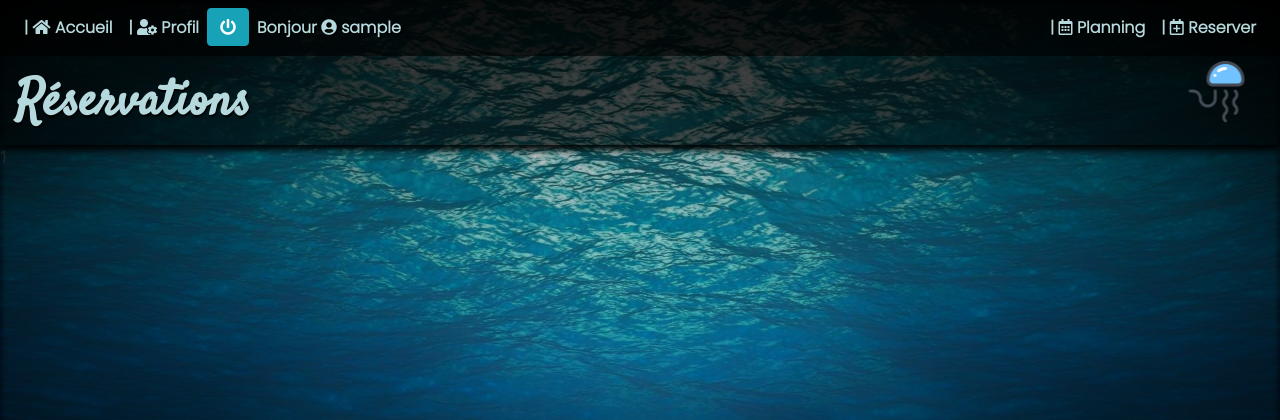
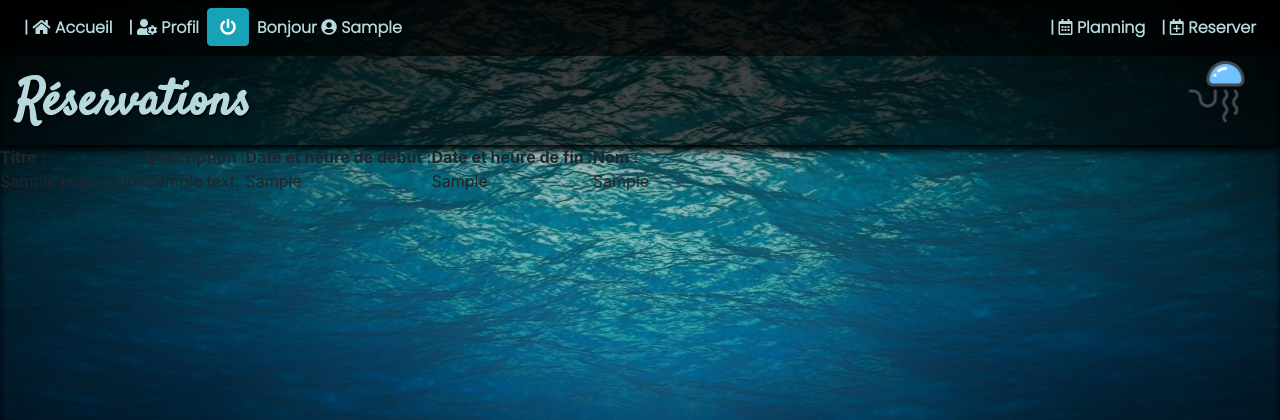
Before and after one commit to guillaume-grac/reservation-salles, a PHP site: page /pages/reservation.php?id=1 in a window 1280 px wide. Shown: the top 420 px of the page. Run offline with PHP 8.4, Linux system fonts and the light colour scheme; the visitor is signed in with stand-in values (Sample User, id 1); tables that the repository leaves empty or names only in its code hold one stand-in row (values such as "Sample post"); some libraries are stand-ins or nearby versions.

Commit message:
Reservation page a faire

```diff
--- a/css/planning.css
+++ b/css/planning.css
@@ -32,6 +32,10 @@ td{
     width: 200px;
 }
 
+.libre{
+    color: rgb(65, 58, 58);
+}
+
 tr{
     height: 43px;
 }
--- a/pages/reservation.php
+++ b/pages/reservation.php
@@ -35,13 +35,32 @@ require('../require/php/reservations.php');
 ?>
 
 <main>
+    <table>
+        <thead>
+            <tr>
+                <th>Titre :</th><th>Description :</th><th>Date et heure de début :</th><th>Date et heure de fin :</th><th>Nom :</th>
+            </tr>
+        </thead>
+        <tbody>
+            <tr>
+
 <?php
 
-if(isset($_GET)){
-    echo ' '. $_GET['id'] .' ';
-}
+    $reservations = new Event();
+    $contain = $reservations->affichageContenu();
+
+    foreach ($contain as $result){
+        foreach ($result as $key => $value){
+            echo '<td>' .$value.'</td>';
+        }
+    }
+
+
 ?>
-
+            <td><?php echo ucfirst($_SESSION['login']) ?></td>
+            </tr>
+        </tbody>
+    </table>
 </main>
 
 <?php require('../require/html/footer.php'); ?>
--- a/require/html/header.php
+++ b/require/html/header.php
@@ -24,7 +24,7 @@ if($index==1){
                             if (!isset($_SESSION['login'])){ echo '<li class="nav-item"><a class="nav-link" href=' . $connexion . '>| <i class="fas fa-user-check"></i> Connexion</a></li>';}
                             if (isset($_SESSION['login'])){ echo '<li class="nav-item"><a class="nav-link" href=' . $profil . '>| <i class="fas fa-user-cog"></i> Profil</a></li>';}
                             if (isset($_SESSION['login'])){ echo '<li><form method="POST" action="index.php"><button type="submit" class="btn btn-info" name="logout" title="Déconnexion"><i class="fas fa-power-off"></i></button></form></li>';}
-                            if (isset($_SESSION['login'])){ echo '<li class="nav-item"><a class="nav-link"> Bonjour <i class="fas fa-user-circle"></i> ' . $_SESSION['login'] . '</a></li>';}
+                            if (isset($_SESSION['login'])){ echo '<li class="nav-item"><a class="nav-link"> Bonjour <i class="fas fa-user-circle"></i> ' . ucfirst($_SESSION['login']) . '</a></li>';}
                             echo'
                         </ul>
                         <ul class="navbar-nav ml-auto salles">
@@ -63,7 +63,7 @@ else{
                         if (!isset($_SESSION['login'])){ echo '<li class="nav-item"><a class="nav-link"  href=' . $connexion . '>| <i class="fas fa-user-check"></i> Connexion</a></li>';}
                         if (isset($_SESSION['login'])){ echo '<li class="nav-item"><a class="nav-link" href=' . $profil . '>| <i class="fas fa-user-cog"></i> Profil</a></li>';}
                         if (isset($_SESSION['login'])){ echo '<li><form method="POST" action="../index.php"><button type="submit" class="btn btn-info" name="logout" title="Déconnexion"><i class="fas fa-power-off"></i></button></form></li>';}
-                        if (isset($_SESSION['login'])){ echo '<li class="nav-item"><a class="nav-link">Bonjour <i class="fas fa-user-circle"></i> ' . $_SESSION['login'] . '</a></li>';}
+                        if (isset($_SESSION['login'])){ echo '<li class="nav-item"><a class="nav-link">Bonjour <i class="fas fa-user-circle"></i> ' . ucfirst($_SESSION['login']) . '</a></li>';}
                         echo'
                     </ul>
                     <ul class="navbar-nav ml-auto salles">
--- a/require/php/reservations.php
+++ b/require/php/reservations.php
@@ -47,6 +47,32 @@ class Event extends Modele{
             }
         }
     }
+
+    /* public function affichageTitre(){
+
+        $affichage = $this->db->prepare('SELECT COLUMNS titre, description, debut, fin, id_utilisateur FROM INFORMATION_SCHEMA.COLUMNS WHERE TABLE_NAME="reservations"');
+
+        $affichage->execute();
+
+        $result= $affichage->fetchAll(PDO::FETCH_ASSOC);
+
+        return $result;
+
+    } */
+
+    public function affichageContenu(){
+
+        $id = $_GET['id'];
+
+        $affichage2 = $this->db->prepare("SELECT titre, description, debut, fin FROM reservations WHERE id = :id");
+
+        $affichage2->execute(["id"=>$id]);
+
+        $result2= $affichage2->fetchAll(PDO::FETCH_ASSOC);
+
+        return $result2;
+
+    }
 }
 
 ?>
```
Also changed, not shown: pages/table.php (+5 -5 lines), css/reservation.css (line endings or trailing spaces).
